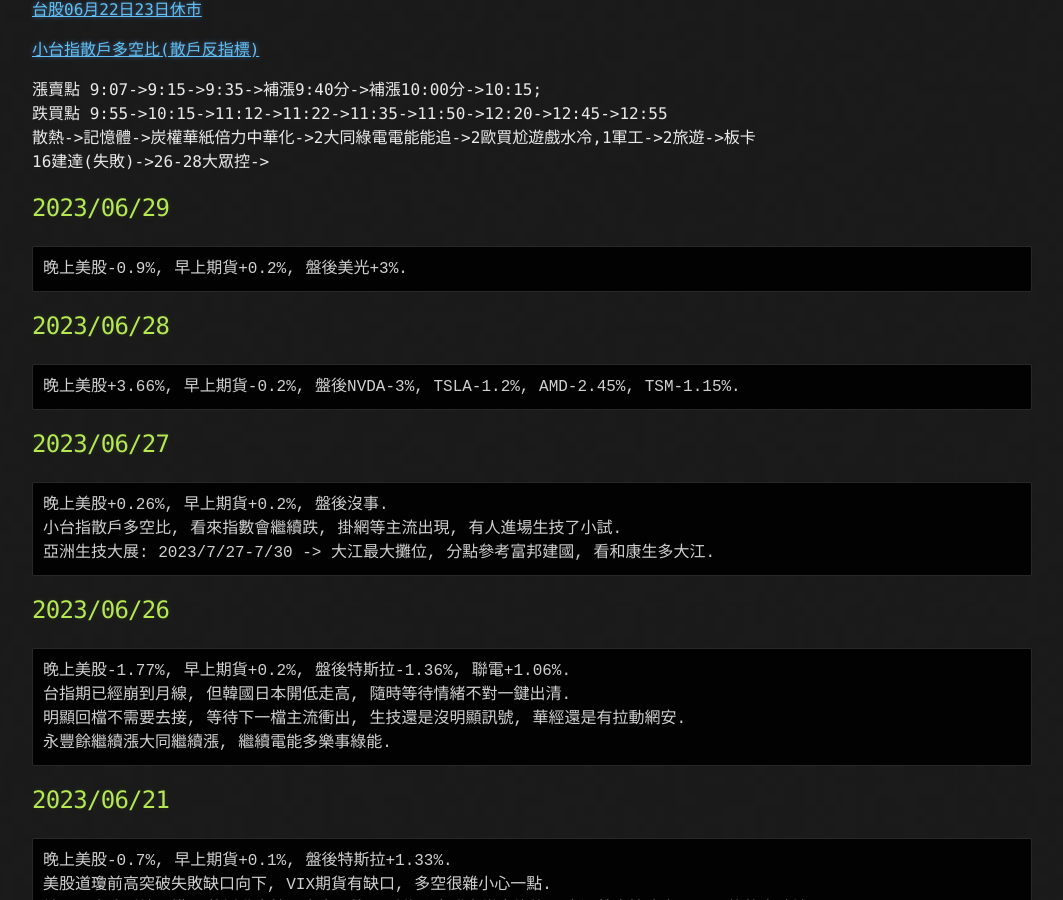
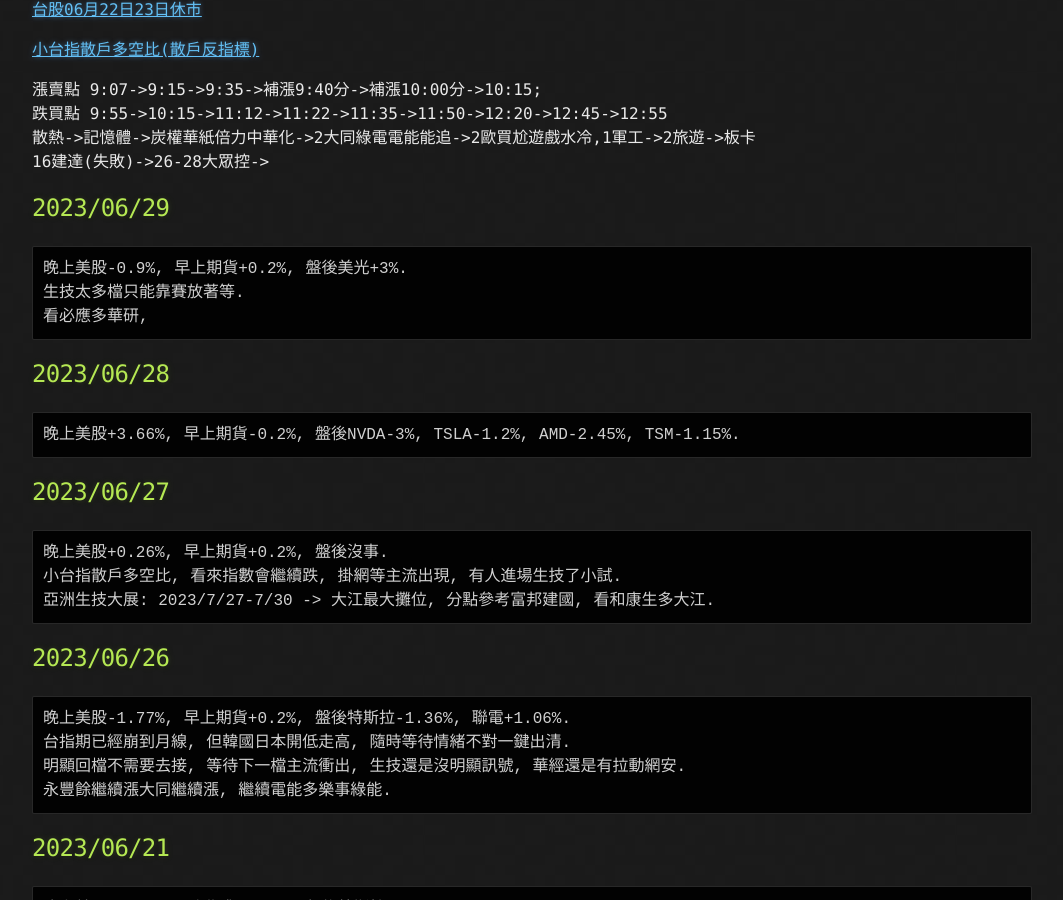
Before and after one commit to lepg5487/Stock_God, a Jekyll site: the page built from index.md, in a window 1280 px wide and 900 px high, scrolled down 460 px. Shown: the whole window, without its empty margins (108-1171 px from the left). Built offline with Jekyll 4.4.1, drawn with Linux system fonts in a browser that asks for light colours; our own code applies the rules of GitHub Pages for plain Markdown files.

Commit message:
Update index.md

````diff
--- a/index.md
+++ b/index.md
@@ -24,6 +24,8 @@
 ## 2023/06/29
 ```
 晚上美股-0.9%, 早上期貨+0.2%, 盤後美光+3%.
+生技太多檔只能靠賽放著等.
+看必應多華研,
 ```
 
 ## 2023/06/28
````
